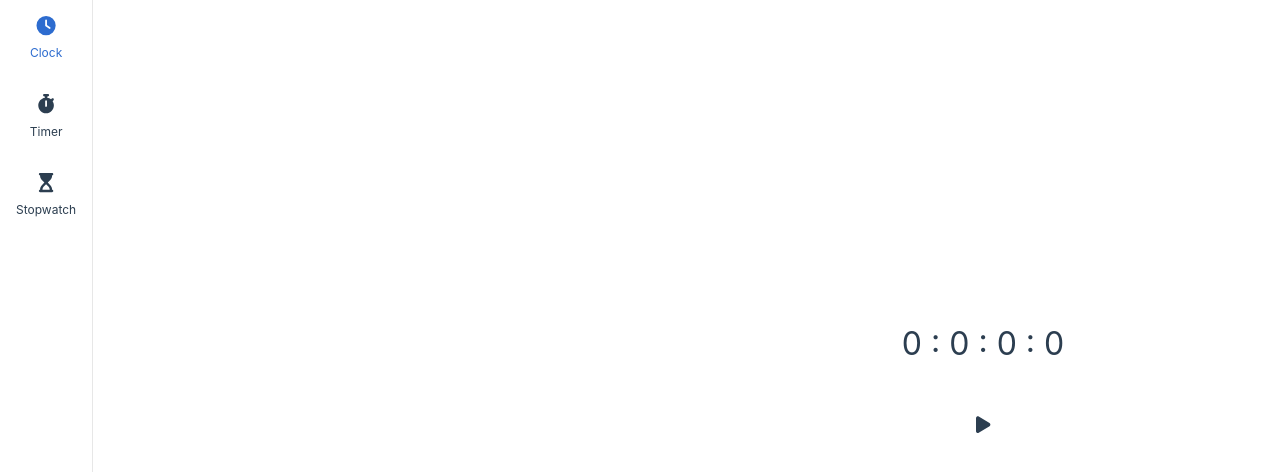
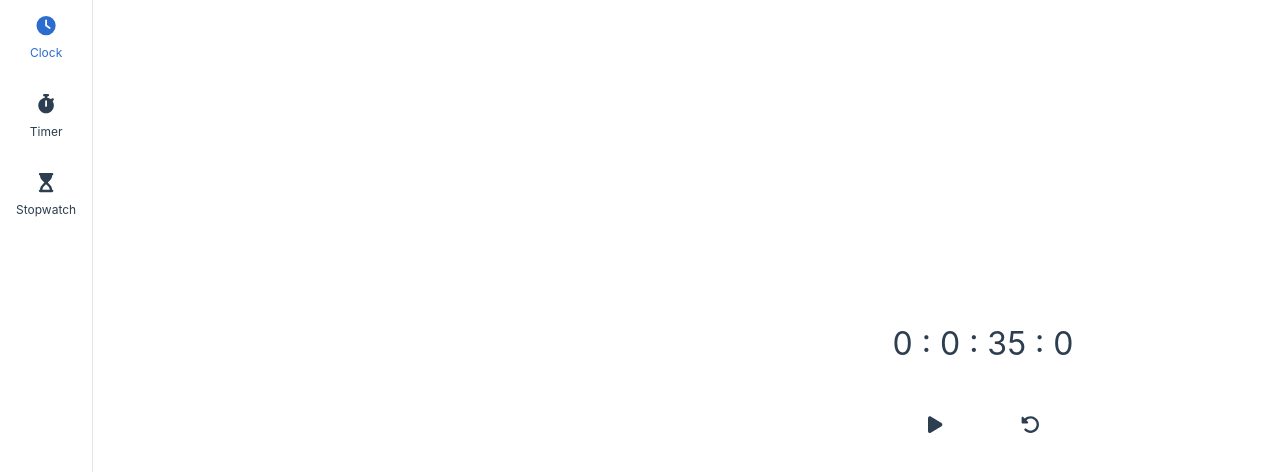
Before and after one commit to Klrfl/TellTime, a Vue app: page / in a window 1280 px wide. Both pictures are taken after a click on the button "Timer". Shown: the top 472 px of the page. Built offline with nearby package versions, Linux system fonts and the light colour scheme.

Commit message:
added reset functionality

```diff
--- a/src/components/Timer.vue
+++ b/src/components/Timer.vue
@@ -8,10 +8,18 @@
       <button class="btn btn--circular" @click="startTimer" v-show="isStopped">
         <font-awesome-icon :icon="['fas', 'play']" />
       </button>
+
       <button
         class="btn btn--circular"
         @click="stopTimer"
-        v-show="isStopped == false">
+        v-show="isStopped === false">
+        <font-awesome-icon :icon="['fas', 'pause']" />
+      </button>
+
+      <button
+        class="btn btn--circular"
+        @click="resetTimer"
+        :disabled="isStopped === false">
         <font-awesome-icon :icon="['fas', 'rotate-left']" />
       </button>
     </section>
@@ -19,7 +27,7 @@
 </template>
 
 <script setup>
-import { ref } from "vue";
+import { onMounted, ref } from "vue";
 
 import { DateTime } from "luxon";
 
@@ -33,7 +41,7 @@ const isStopped = ref(true);
 const startTime = ref(0);
 const deltaFromStartTime = ref(0);
 
-const targetTime = DateTime.fromJSDate(new Date(35000));
+const targetTime = DateTime.fromJSDate(new Date(35000)).toUTC();
 
 const finalDelta = ref(0);
 
@@ -70,6 +78,15 @@ function stopTimer() {
   clearInterval(interval);
   isStopped.value = true;
 }
+
+function resetTimer() {
+  hours.value = targetTime.c.hour;
+  minutes.value = targetTime.c.minute;
+  seconds.value = targetTime.c.second;
+  milliseconds.value = targetTime.c.millisecond;
+}
+
+onMounted(resetTimer);
 </script>
 
 <style>
```
